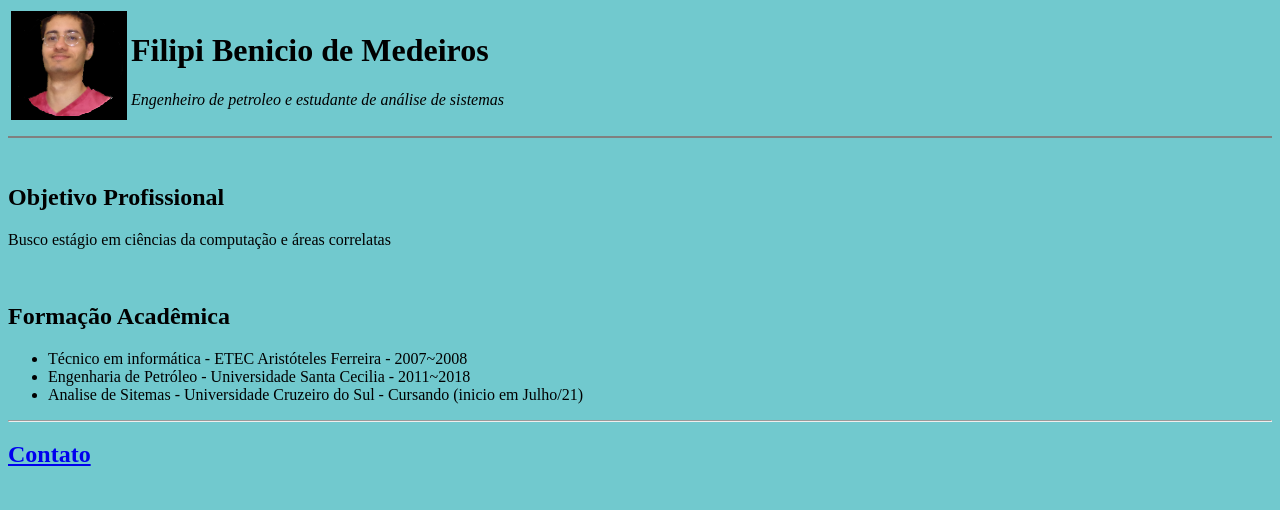
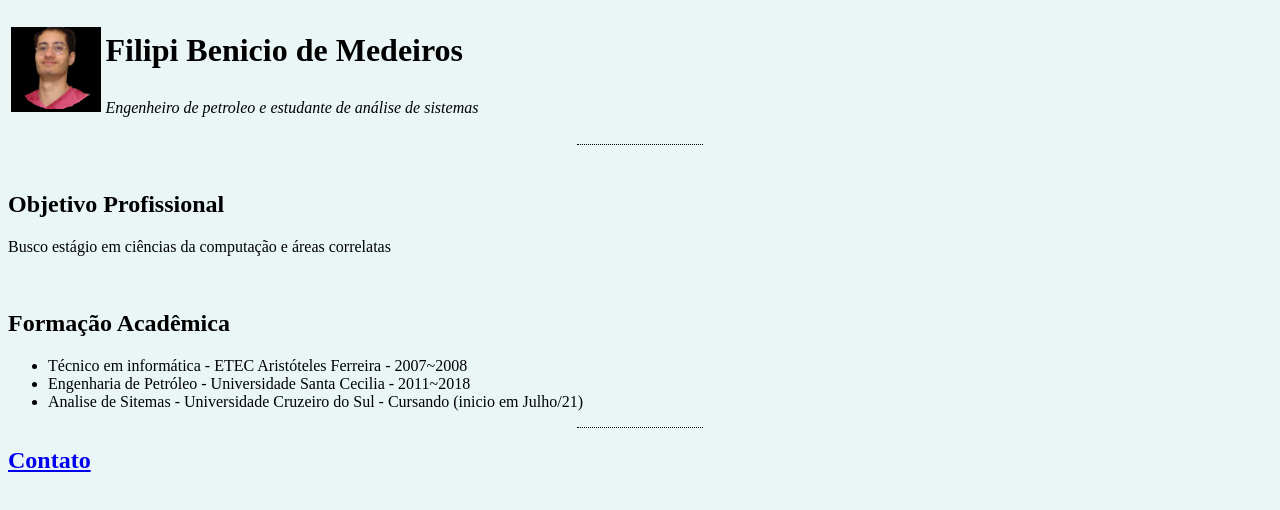
Before and after one commit to FBMedeiros/Curriculo, a plain HTML site: page index.html in a window 1280 px wide. Drawn offline with Linux system fonts and the light colour scheme.

Commit message:
update index.html

```diff
--- a/index.html
+++ b/index.html
@@ -5,7 +5,18 @@
   <title>Site do Filipi</title>
   <style>
     body {
-      background-color: #71C9CE;
+      background-color: #EAF6F6;
+    }
+    hr {
+      background-color: #EAF6F6;
+      border-style: dotted none none;
+      height: 0px;
+      width: 10%;
+      align-self: center;
+    }
+    img {
+      background-color:#white ;
+      height: 85px;
     }
   </style>
 </head>
@@ -13,14 +24,14 @@
   <table>
     <tr>
       <td><img src="filipi.png" alt=""></td>
-      <td><h1>Filipi Benicio de Medeiros</h1>
+      <td><h1 style="height: 45px;">Filipi Benicio de Medeiros</h1>
         <p>
           <em>Engenheiro de petroleo e estudante de análise de sistemas</em>
         </p>
       </td>
     </tr>
   </table>
-  <hr noshade size="2" />
+  <hr/>
   <br>
   <h2>Objetivo Profissional</h2>
   <p>
```
